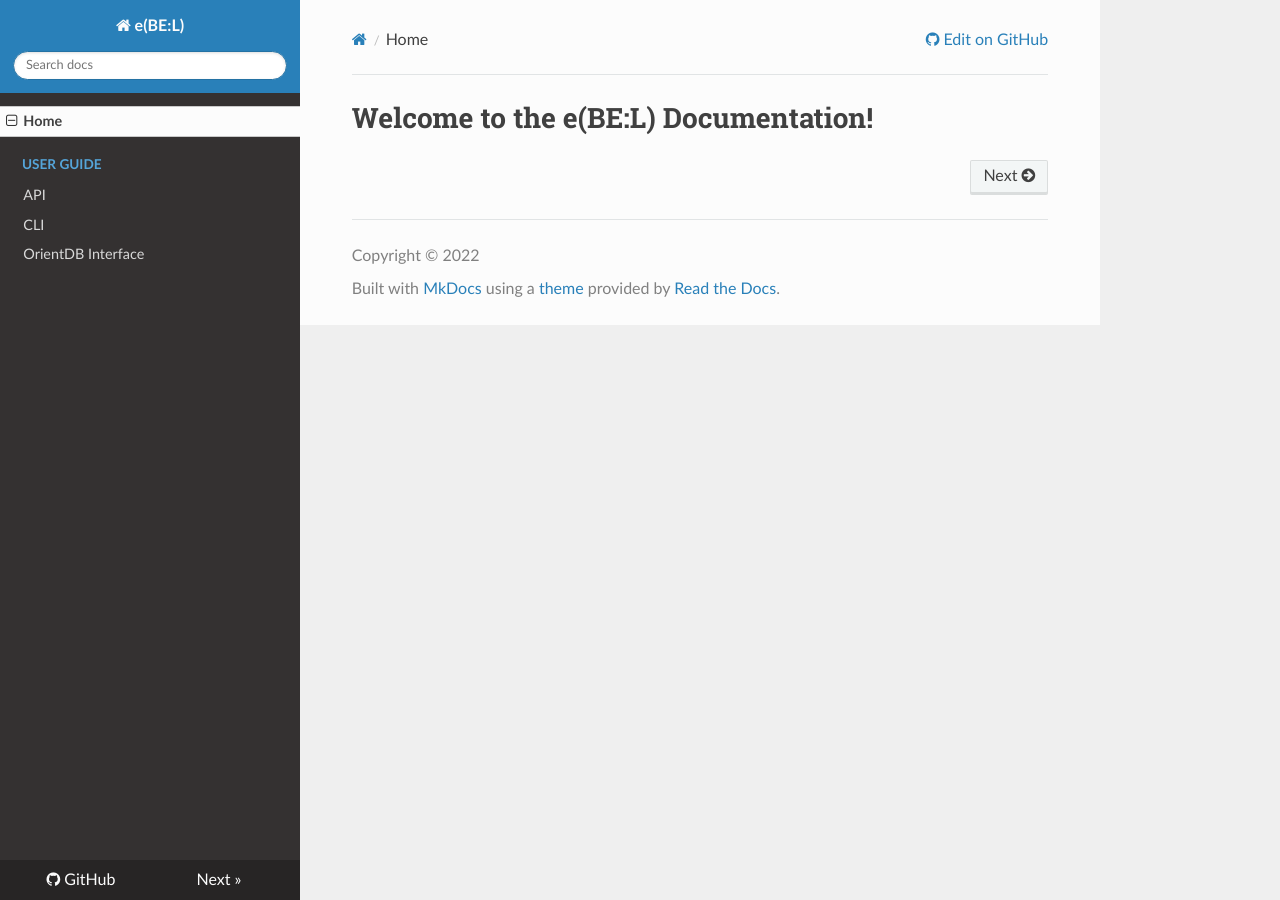
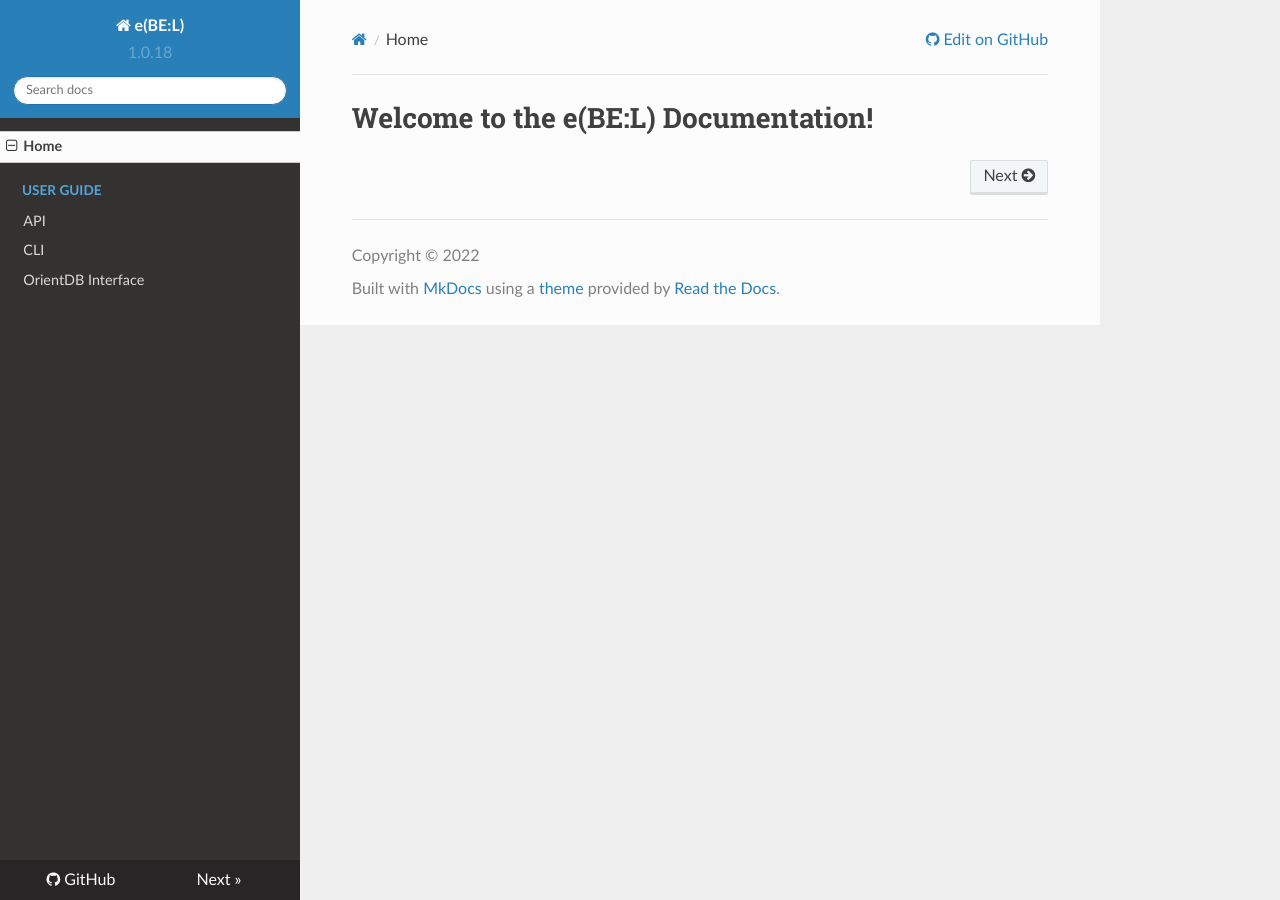
Before and after one commit to e-bel/ebel, an MkDocs documentation site: the page built from docs/index.md, in a window 1280 px wide. Built offline with MkDocs 1.6.1, drawn with Linux system fonts in a browser that asks for light colours; nearby versions of some CDN libraries.

Commit message:
build: update bumpversion to modify mkdocs.yml

```diff
--- a/mkdocs.yml
+++ b/mkdocs.yml
@@ -7,6 +7,9 @@ repo_url: https://github.com/e-bel/ebel
 #edit_uri: blob/master/docs/
 
 theme: readthedocs
+
+extra:
+    version: 1.0.18
 
 nav:
     - Home: index.md
```
Also changed, not shown: .bumpversion.cfg.
